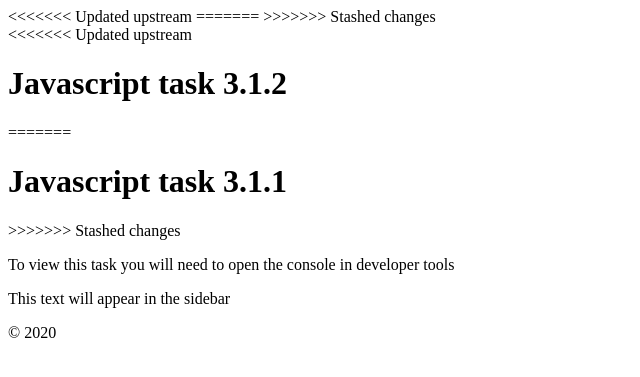
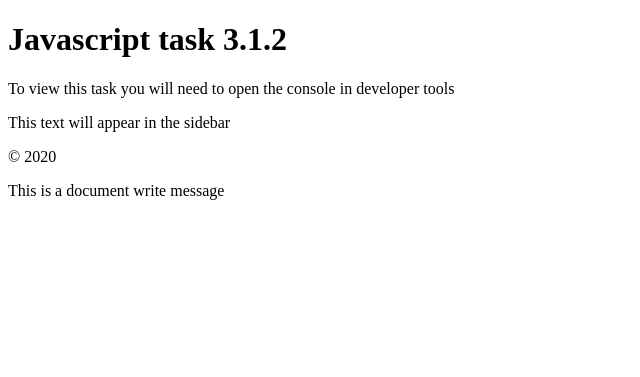
Before and after one commit to Monkey4679/LTU-reboot-Digital-Coding, a Jekyll site: the page module-3/task-3.1.2.html, which Jekyll copies as it is, in a window 1280 px wide. Shown: the top 377 px of the page, without its empty margins (0-640 px from the left). Built offline with Jekyll 4.4.1, drawn with Linux system fonts in a browser that asks for light colours.

Commit message:
Update task-3.1.2.html

```diff
--- a/module-3/task-3.1.2.html
+++ b/module-3/task-3.1.2.html
@@ -2,21 +2,13 @@
 <html lang="en">
 <head>
     <meta charset="UTF-8">
-<<<<<<< Updated upstream
     <meta name="viewport" content="width=device-width, initial-scale=1.0">
-=======
-    <meta name="viewport" content="width=heade, initial-scale=1.0">
->>>>>>> Stashed changes
     <title>Document</title>
     <link rel="stylesheet" type="text/css" href="../css/task-3.1.css"/>
 </head>
 <body>
    <header>
-<<<<<<< Updated upstream
        <h1>Javascript task 3.1.2</h1>
-=======
-       <h1>Javascript task 3.1.1</h1>
->>>>>>> Stashed changes
     </header>
     <main>
     <p>To view this task you will need to open the console in developer tools</p>
@@ -27,18 +19,9 @@
         <p>&copy 2020</p>
     </footer>
     <script>
-<<<<<<< Updated upstream
         alert ('This is an alert message');
         console.log('this is a console log message');
         document.write ('This is a document write message')
-=======
-        //alert function that reads out some text
-            alert ('hello - this is emma creating an alert!');
-        //logs a sexret message to console
-            console.log('Shhh - this is a secret message!')
-        //add something to the bottom of the document (Alex doesn't like this)
-        document.write ('Hello World!')
->>>>>>> Stashed changes
     </script>
 </body>
 </html>
```
